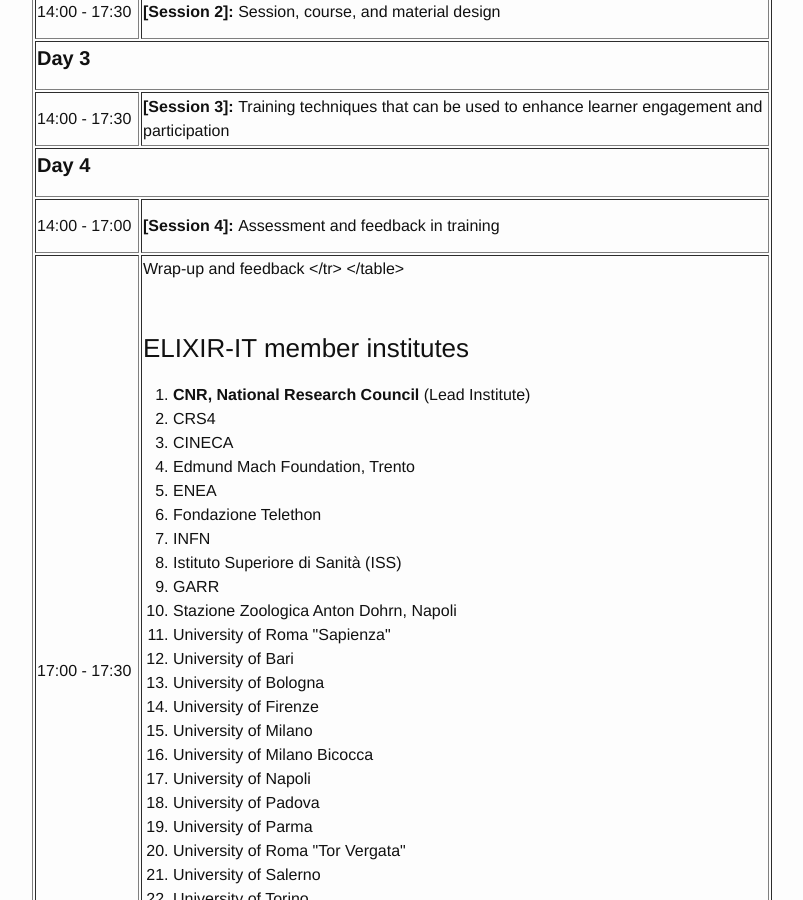
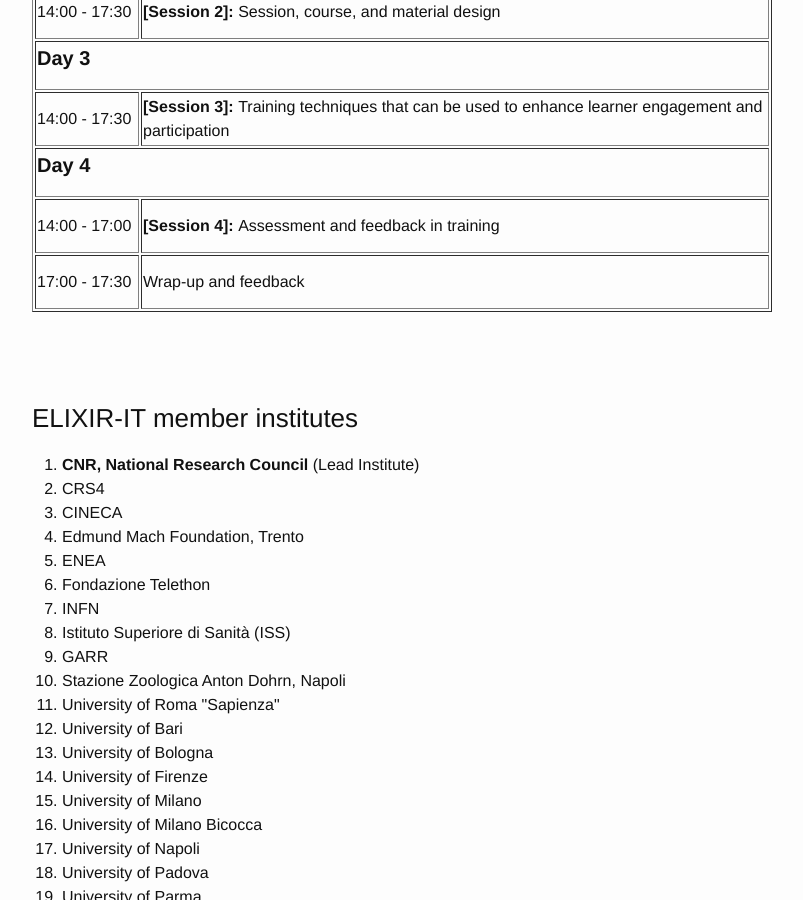
Before and after one commit to ELIXIR-IIB-training/website, a Jekyll site: the page built from _posts/2020-12-01-train-the-trainer-italy-online.md, in a window 1280 px wide and 900 px high, scrolled down 2832 px. Shown: the whole window, without its empty margins (238-1041 px from the left). Built offline with Jekyll 4.4.1, drawn with Linux system fonts in a browser that asks for light colours; part of the change alters nothing that is shown.

Commit message:
Table format

```diff
--- a/_posts/2020-12-01-train-the-trainer-italy-online.md
+++ b/_posts/2020-12-01-train-the-trainer-italy-online.md
@@ -142,9 +142,8 @@ If you have questions like the following ones, this course may be very helpful t
 </tr>
 <tr>
  <td height="50" width="100">17:00 - 17:30</td>
- <td height="50">Wrap-up and feedback
+ <td height="50">Wrap-up and feedback</td>
 </tr>
-
 </table>
 <br>
 <br>
```
